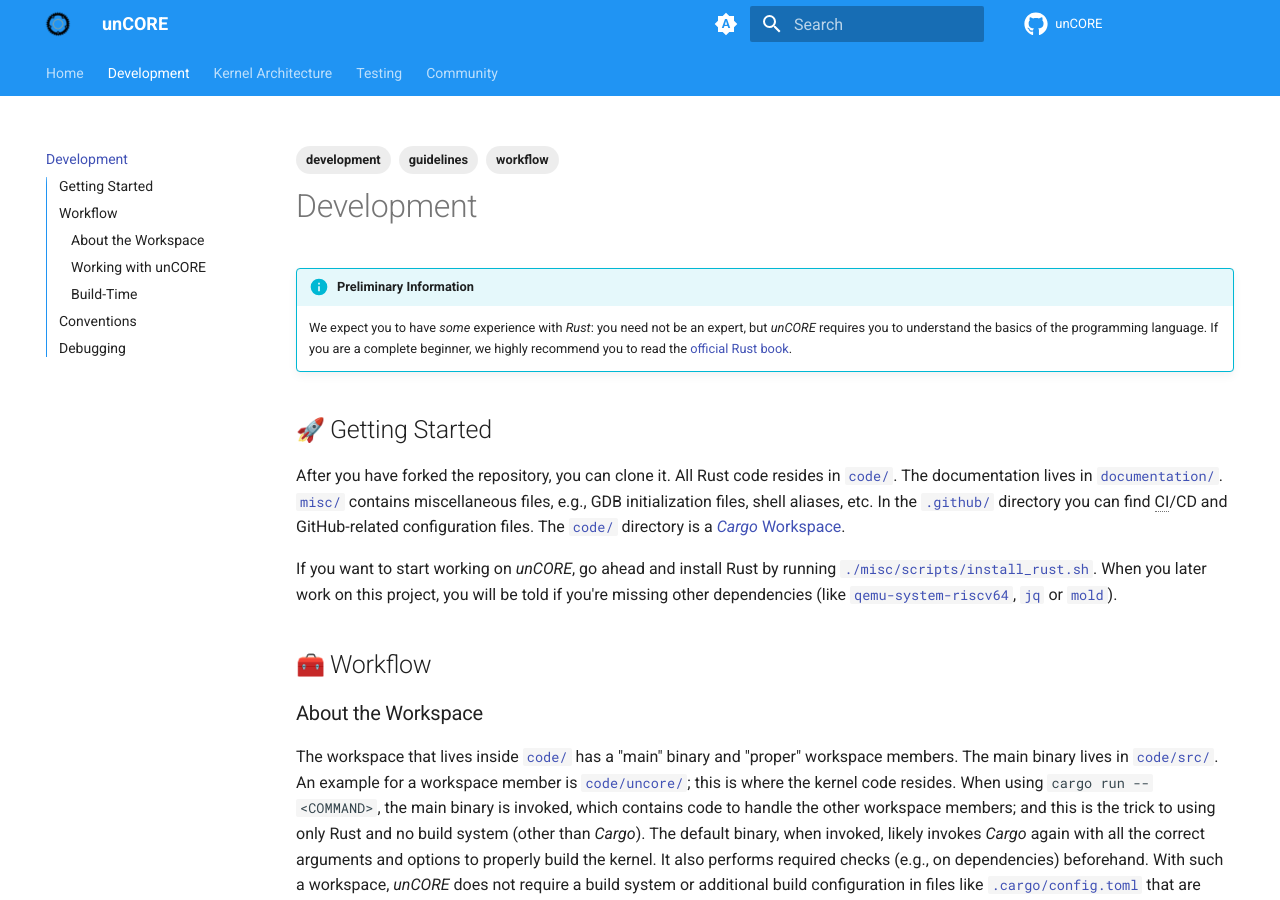
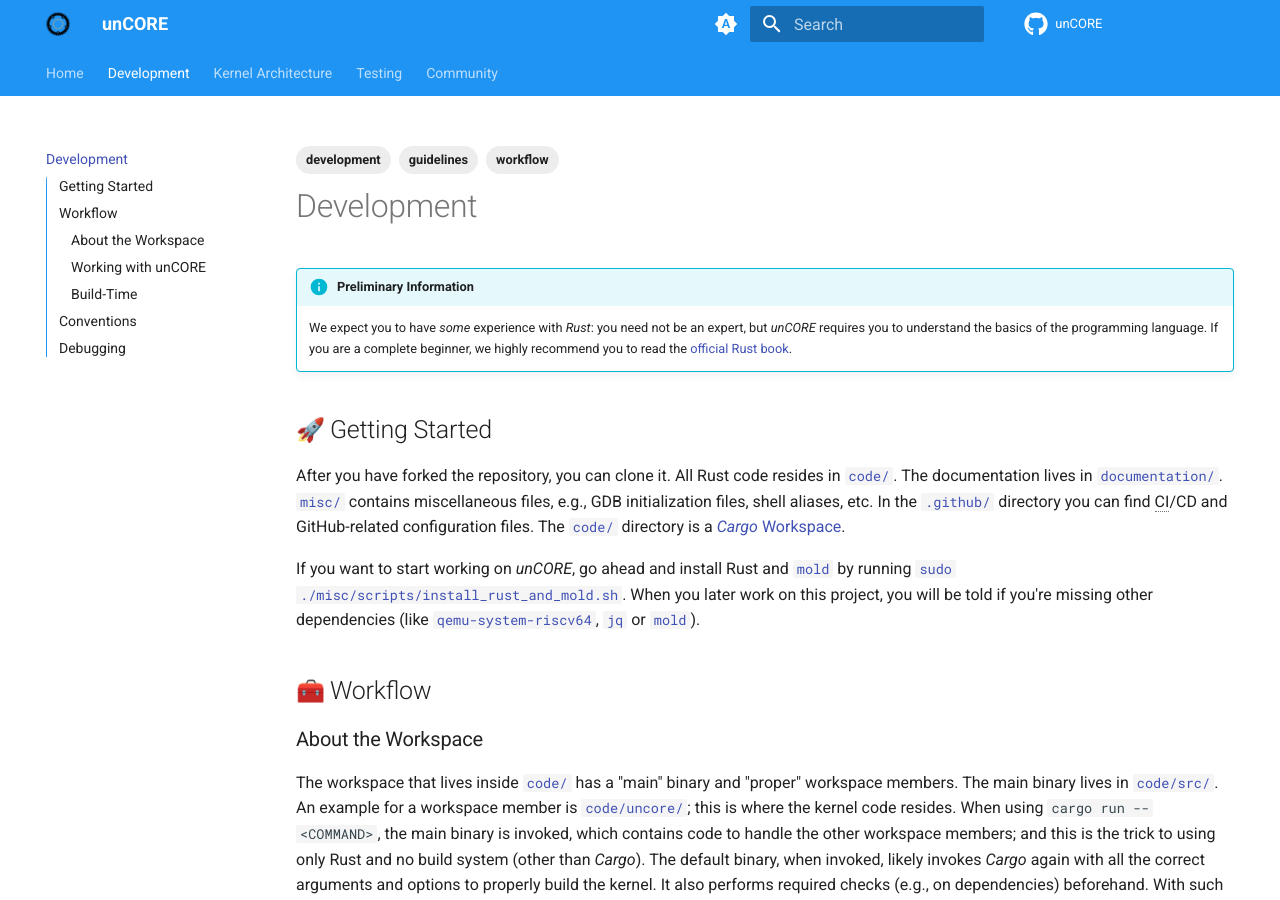
Before and after one commit to georglauterbach/uncore, an MkDocs documentation site: the page built from documentation/content/development.md, in a window 1280 px wide and 900 px high. Built offline with MkDocs 1.6.1 and Material for MkDocs 9.7.7, drawn with Linux system fonts in a browser that asks for light colours; emoji names are drawn with the system emoji font; comment, search, counter and statistics services are not loaded.

Commit message:
update installation to install mold too

```diff
--- a/documentation/content/development.md
+++ b/documentation/content/development.md
@@ -15,7 +15,7 @@ tags:
 
 After you have forked the repository, you can clone it. All Rust code resides in [`code/`][code::github::code/]. The documentation lives in [`documentation/`][code::github::documentation/]. [`misc/`][code::github::misc/] contains miscellaneous files, e.g., GDB initialization files, shell aliases, etc. In the [`.github/`][code::github::.github/] directory you can find CI/CD and GitHub-related configuration files. The [`code/`][code::github::code/] directory is a [_Cargo_ Workspace][www::docs::cargo-workspace].
 
-If you want to start working on _unCORE_, go ahead and install Rust by running [`./misc/scripts/install_rust.sh`][code::github::misc/scripts/install-rust.sh]. When you later work on this project, you will be told if you're missing other dependencies (like [`qemu-system-riscv64`][www::homepage::qemu-riscv], [`jq`][www::homepage::jq] or [`mold`][www::github::mold]).
+If you want to start working on _unCORE_, go ahead and install Rust and [`mold`][www::github::mold] by running [`sudo ./misc/scripts/install_rust_and_mold.sh`][code::github::misc/scripts/install-rust.sh]. When you later work on this project, you will be told if you're missing other dependencies (like [`qemu-system-riscv64`][www::homepage::qemu-riscv], [`jq`][www::homepage::jq] or [`mold`][www::github::mold]).
 
 ## :toolbox: Workflow
 
@@ -85,10 +85,10 @@ You can then attach to QEMU with [GDB][www::homepage::gdb]. An example initializ
 [code::github::misc/]: https://github.com/georglauterbach/uncore/blob/master/misc/
 [code::github::.github/]: https://github.com/georglauterbach/uncore/blob/master/.github/
 [www::docs::cargo-workspace]: https://doc.rust-lang.org/book/ch14-03-cargo-workspaces.html
-[code::github::misc/scripts/install-rust.sh]: https://github.com/georglauterbach/uncore/blob/master/misc/scripts/install_rust.sh
+[www::github::mold]: https://github.com/rui314/mold
+[code::github::misc/scripts/install-rust.sh]: https://github.com/georglauterbach/uncore/blob/master/misc/scripts/install_rust_and_mold.sh
 [www::homepage::qemu-riscv]: https://www.qemu.org/docs/master/system/target-riscv.html
 [www::homepage::jq]: https://jqlang.github.io/jq/
-[www::github::mold]: https://github.com/rui314/mold
 [code::github::code/src]: https://github.com/georglauterbach/uncore/tree/master/code/src/
 [code::github::code/uncore]: https://github.com/georglauterbach/uncore/tree/master/code/uncore/
 [www::documentation::cargo::configuration]: https://doc.rust-lang.org/cargo/reference/config.html
```
Also changed, not shown: 4 other files.
